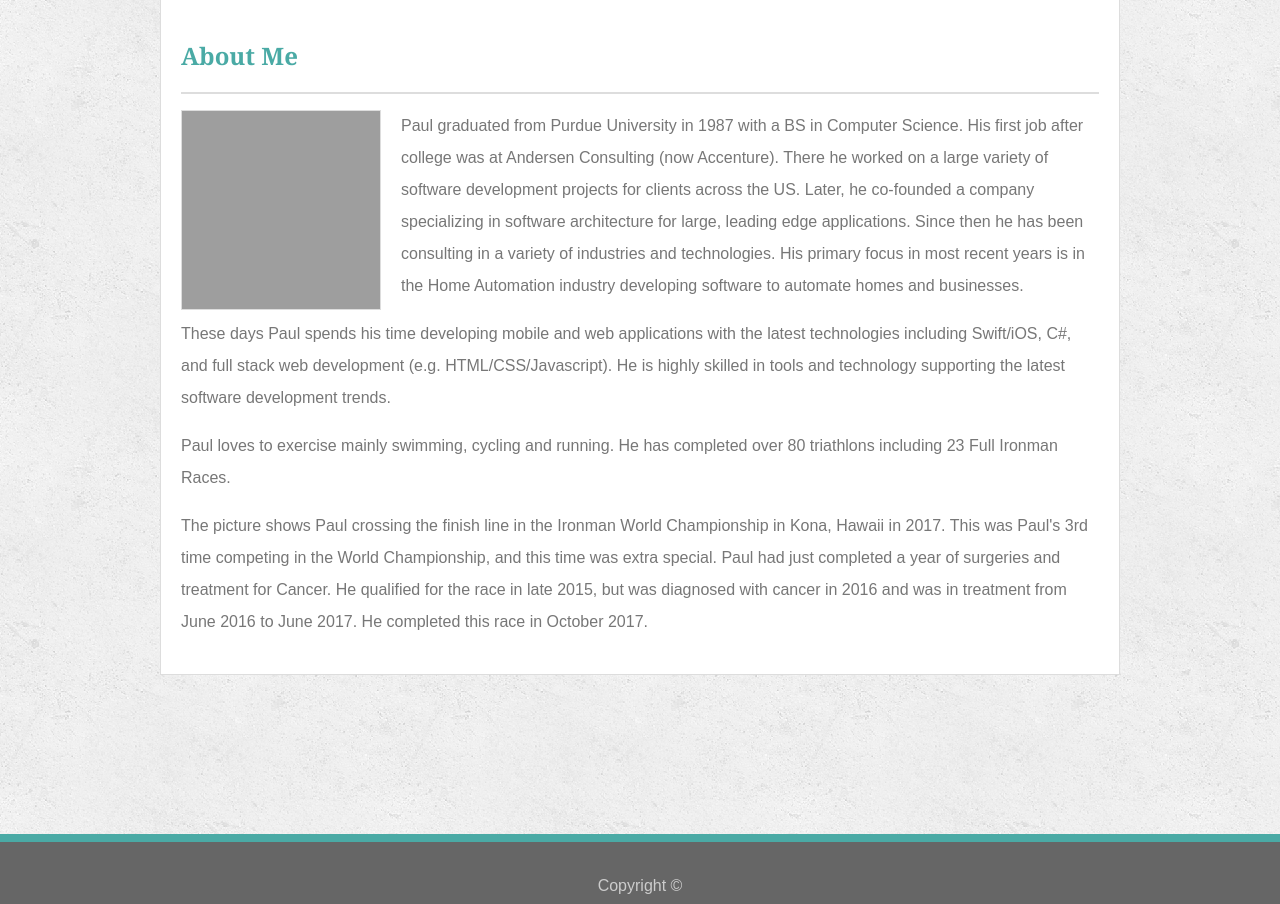
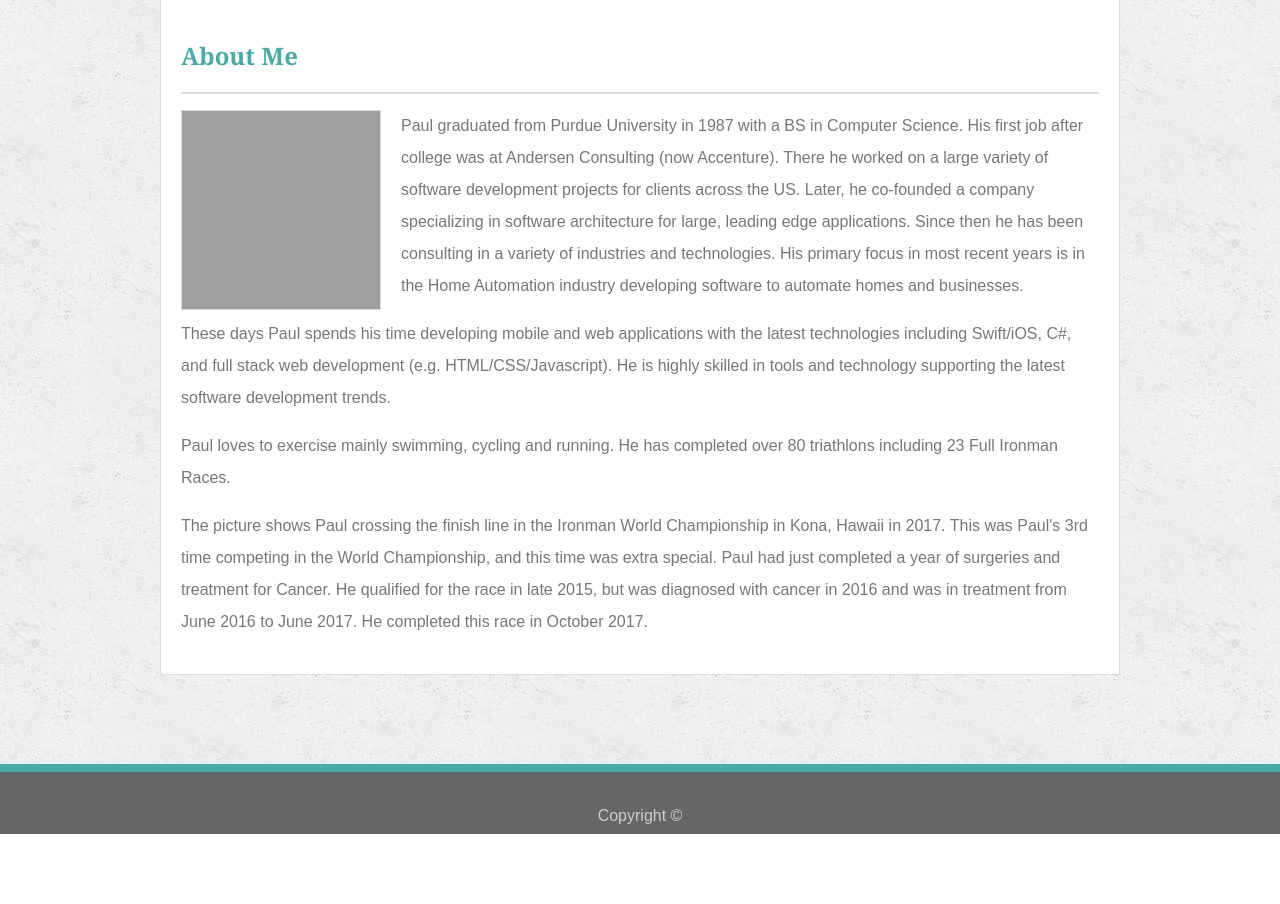
Before and after one commit to plinck/Basic-Portfolio, a PHP site: page / in a window 1280 px wide. Shown: the part 114-1018 px from the top of the page. After the commit the page ends 948 px from the top, so only its background shows below. Run offline with PHP 8.4, Linux system fonts and the light colour scheme; grey boxes are pictures that could not be loaded.

Commit message:
changed to use calc for easier sticky footer

```diff
--- a/assets/css/style.css
+++ b/assets/css/style.css
@@ -114,8 +114,8 @@ header {
 .container {
     width: 960px;
     /* height: auto;*/
-    min-height: 100%;
-    margin: 35px auto 105px auto;
+    min-height: calc(100vh - 70px); /* makes it less than footer for stickimness */
+    margin: 35px auto 35px auto;
 }
 
 /* Main Content Text and info */
@@ -163,7 +163,6 @@ footer {
     list-style: none;
     margin: 0;
     height: 70px;
-    margin-top: -70px;
     width: 100%;
 
     background-color: #666666;
```
